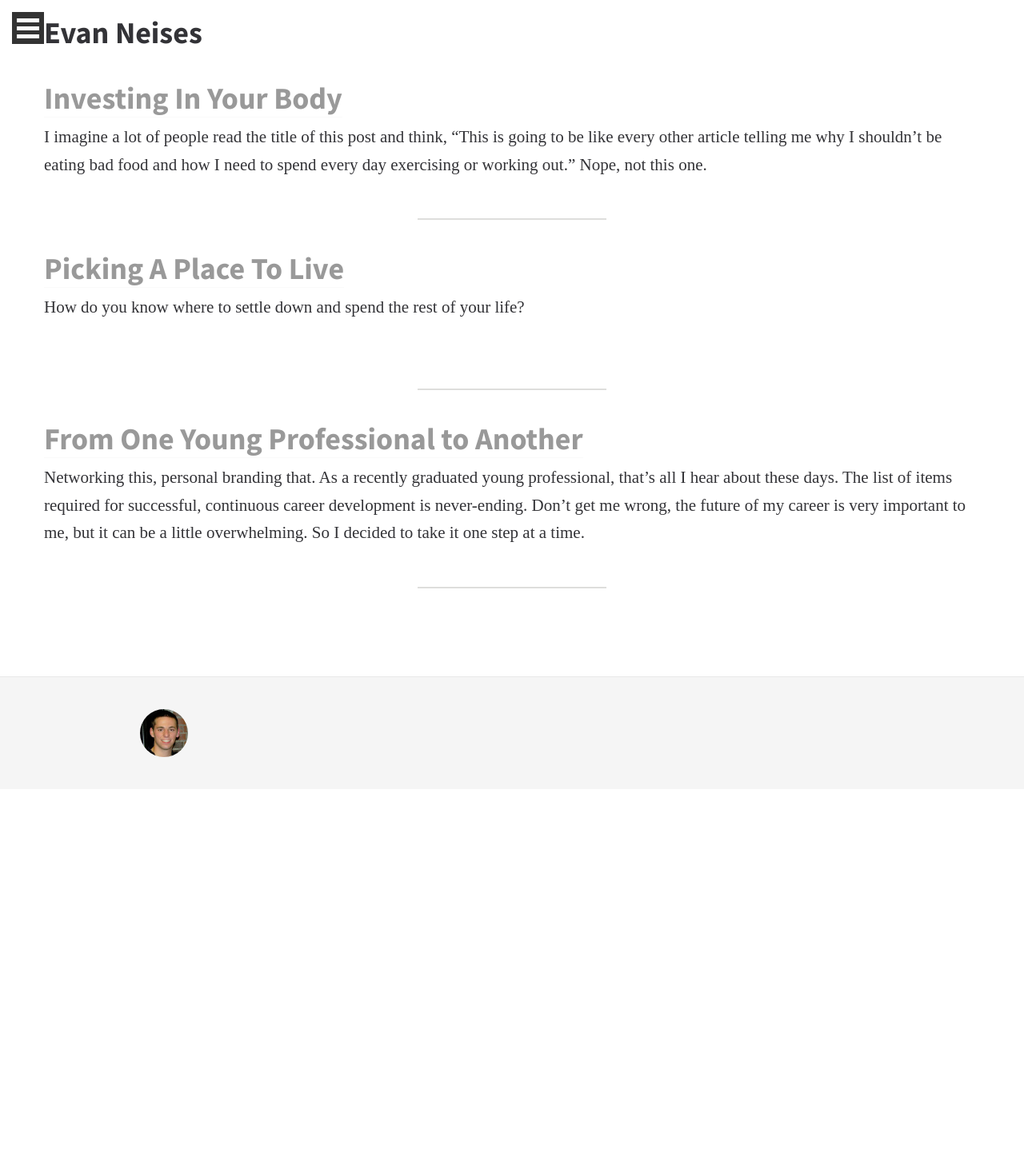
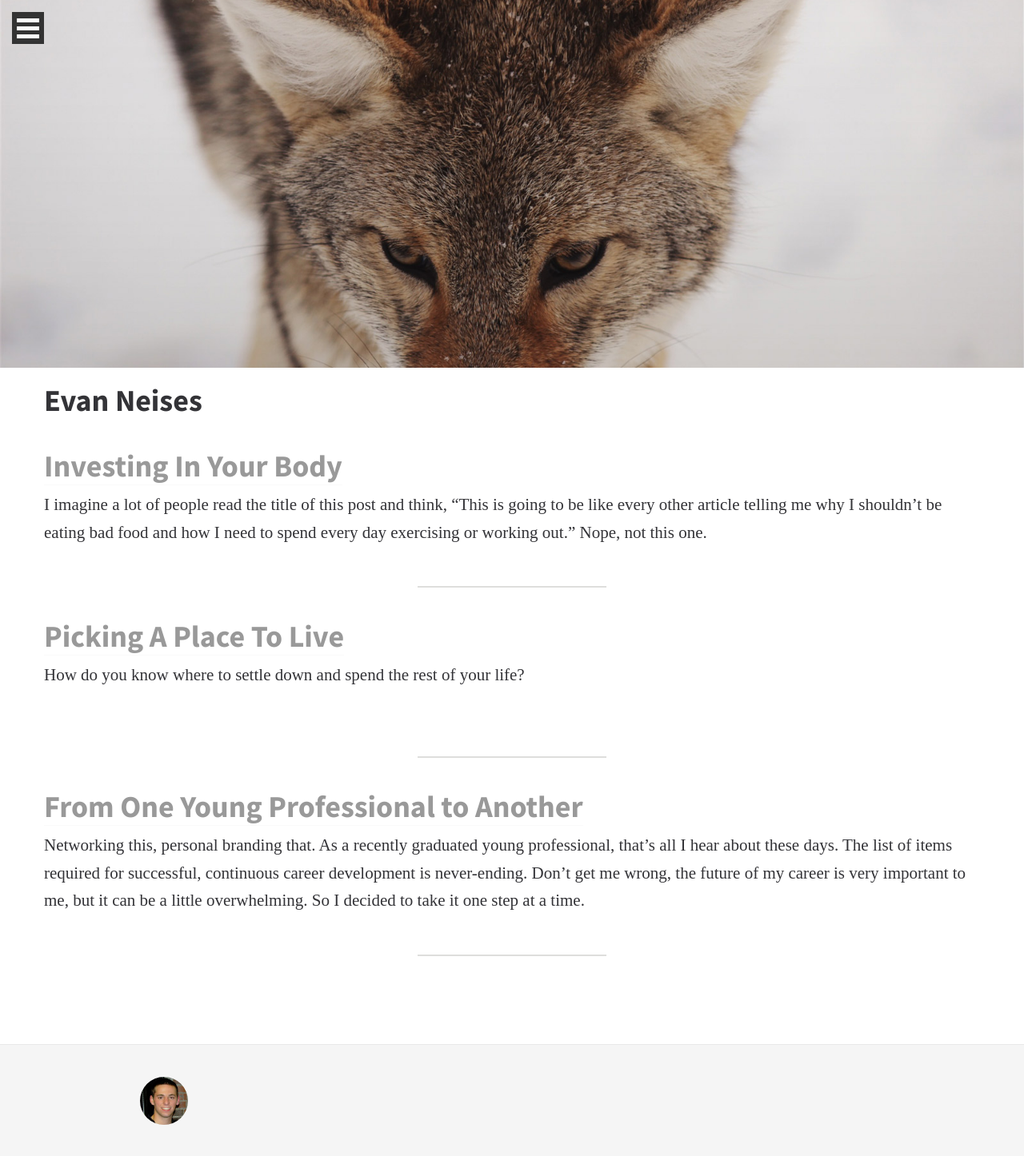
Before and after one commit to EJBlog/EJBlog.github.io, a Jekyll site: the page built from all_posts_evan.html, in a window 1280 px wide. Shown: the whole page at 80% size. Built offline with Jekyll 4.4.1, drawn with Linux system fonts in a browser that asks for light colours; nearby versions of some CDN libraries; some web fonts are replaced.

Commit message:
Update all_posts_evan.html

```diff
--- a/_layouts/all_posts_evan.html
+++ b/_layouts/all_posts_evan.html
@@ -7,6 +7,7 @@
         <meta name="description" content="">
         <meta name="viewport" content="width=device-width">
 
+	<link rel="stylesheet" href="{{ site.url }}/css/custom.css">
         <link rel="stylesheet" href="{{ site.url }}/css/bootstrap.min.css">
         <link rel="stylesheet" href="{{ site.url }}/css/font-awesome.min.css">
         <link rel="stylesheet" href="{{ site.url }}/css/main.css">
```
